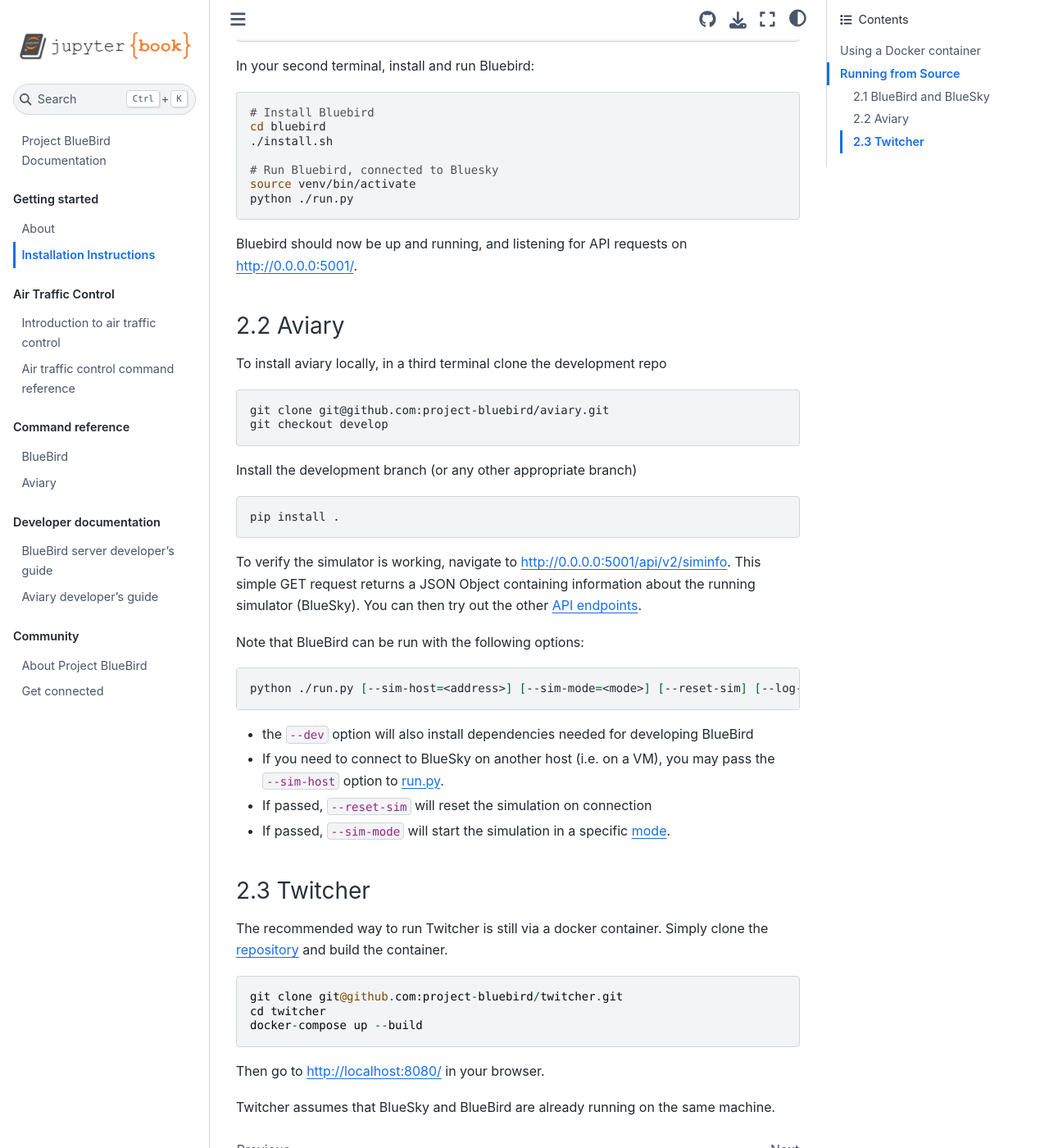
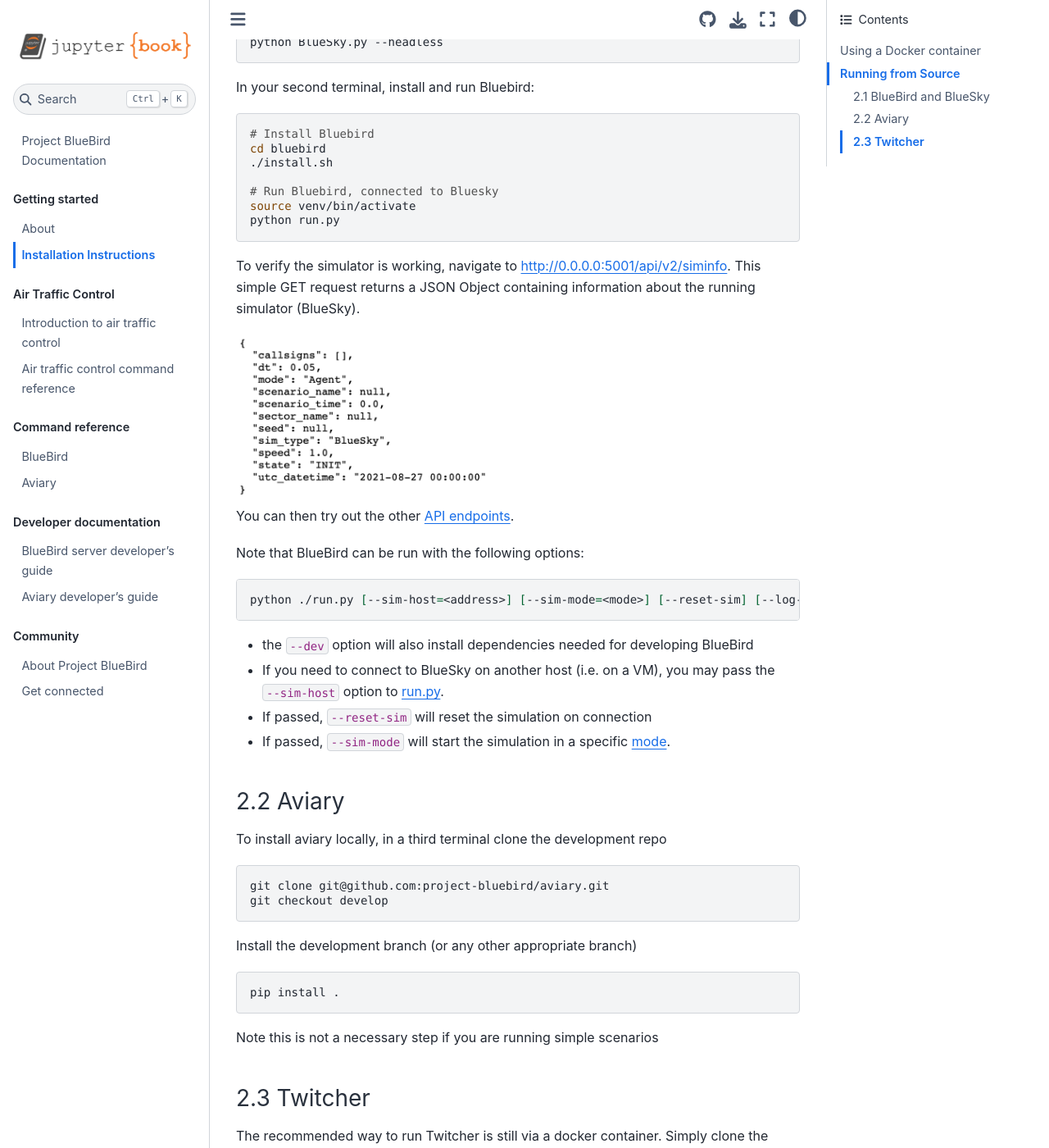
Before and after one commit to project-bluebird/docs, a Jupyter Book: the page built from intro/install.md, in a window 1280 px wide and 1400 px high, scrolled down 3561 px. Shown: the whole window at 82% size. Built offline with Jupyter Book 1.0.4 settings and Sphinx 7.4.7 and the Sphinx Book theme 1.1.4, drawn with Linux system fonts in a browser that asks for light colours; pages that are not in the unit, such as notebooks, are missing from menus; some of the changed lines change nothing that is shown; some of the changed text lies outside the part shown.

Commit message:
Added clarity installation info

````diff
--- a/intro/install.md
+++ b/intro/install.md
@@ -107,7 +107,7 @@
  ## Running from Source
 
  #### 2.1 BlueBird and BlueSky
-To run Bluebird with BlueSky from source, first clone both repos.
+To run Bluebird with BlueSky from source, first clone both repos. You will need Python > 3.7 to run this.
 
 ```bash
 git clone https://github.com/project-bluebird/bluesky.git
@@ -135,10 +135,25 @@
 
 # Run Bluebird, connected to Bluesky
 source venv/bin/activate
-python ./run.py
+python run.py
 ```
 
-Bluebird should now be up and running, and listening for API requests on http://0.0.0.0:5001/.
+To verify the simulator is working, navigate to http://0.0.0.0:5001/api/v2/siminfo. This simple GET request returns a JSON Object containing information about the running simulator (BlueSky).
+
+![BlueBird Simulation Information example](../images/simulator_information_example.png)
+You can then try out the other [API endpoints](#api-endpoints).
+
+Note that BlueBird can be run with the following options:
+
+```bash
+python ./run.py [--sim-host=<address>] [--sim-mode=<mode>] [--reset-sim] [--log-rate=<rate>]
+```
+
+- the `--dev` option will also install dependencies needed for developing BlueBird
+- If you need to connect to BlueSky on another host (i.e. on a VM), you may pass the `--sim-host` option to run.py.
+- If passed, `--reset-sim` will reset the simulation on connection
+- If passed, `--sim-mode` will start the simulation in a specific [mode](docs/SimulatorModes.md).
+
 
 #### 2.2 Aviary
 To install aviary locally, in a third terminal clone the development repo
@@ -151,19 +166,7 @@
 ```bash
 pip install .
 ```
-
-To verify the simulator is working, navigate to http://0.0.0.0:5001/api/v2/siminfo. This simple GET request returns a JSON Object containing information about the running simulator (BlueSky). You can then try out the other [API endpoints](#api-endpoints).
-
-Note that BlueBird can be run with the following options:
-
-```bash
-python ./run.py [--sim-host=<address>] [--sim-mode=<mode>] [--reset-sim] [--log-rate=<rate>]
-```
-
-- the `--dev` option will also install dependencies needed for developing BlueBird
-- If you need to connect to BlueSky on another host (i.e. on a VM), you may pass the `--sim-host` option to run.py.
-- If passed, `--reset-sim` will reset the simulation on connection
-- If passed, `--sim-mode` will start the simulation in a specific [mode](docs/SimulatorModes.md).
+Note this is not a necessary step if you are running simple scenarios
 
 #### 2.3 Twitcher
 
@@ -175,6 +178,8 @@
 docker-compose up --build
 ```
 
-Then go to [http://localhost:8080/](http://localhost:8080/) in your browser.
+Then go to [http://localhost:8080/](http://localhost:8080/) in your browser to see the Twitcher interface with no scenario or sectors added.
 
 Twitcher assumes that BlueSky and BlueBird are already running on the same machine.
+
+![Twitcher blank interface](../images/twitcher_blank_interface.png)
````
Also changed, not shown: images/simulator_information_example.png (added), images/twitcher_blank_interface.png (added), 1 other file.
